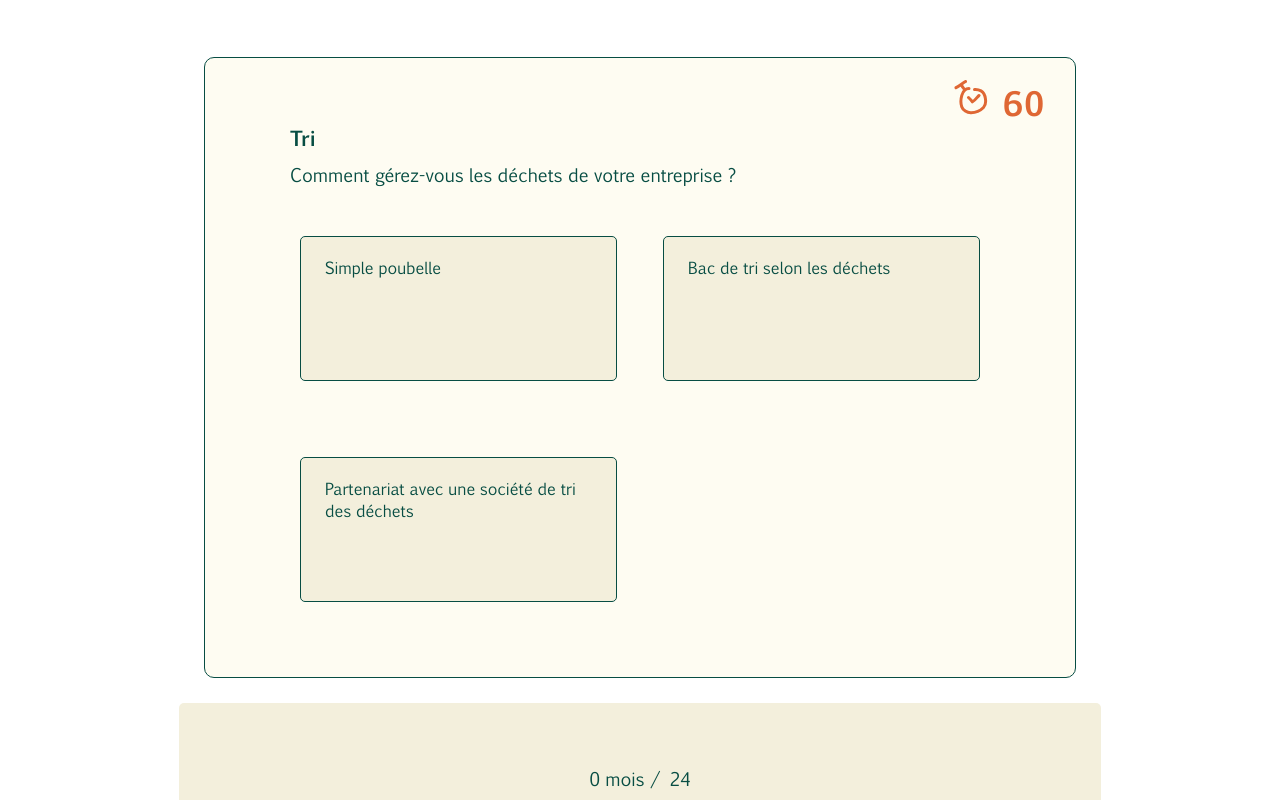
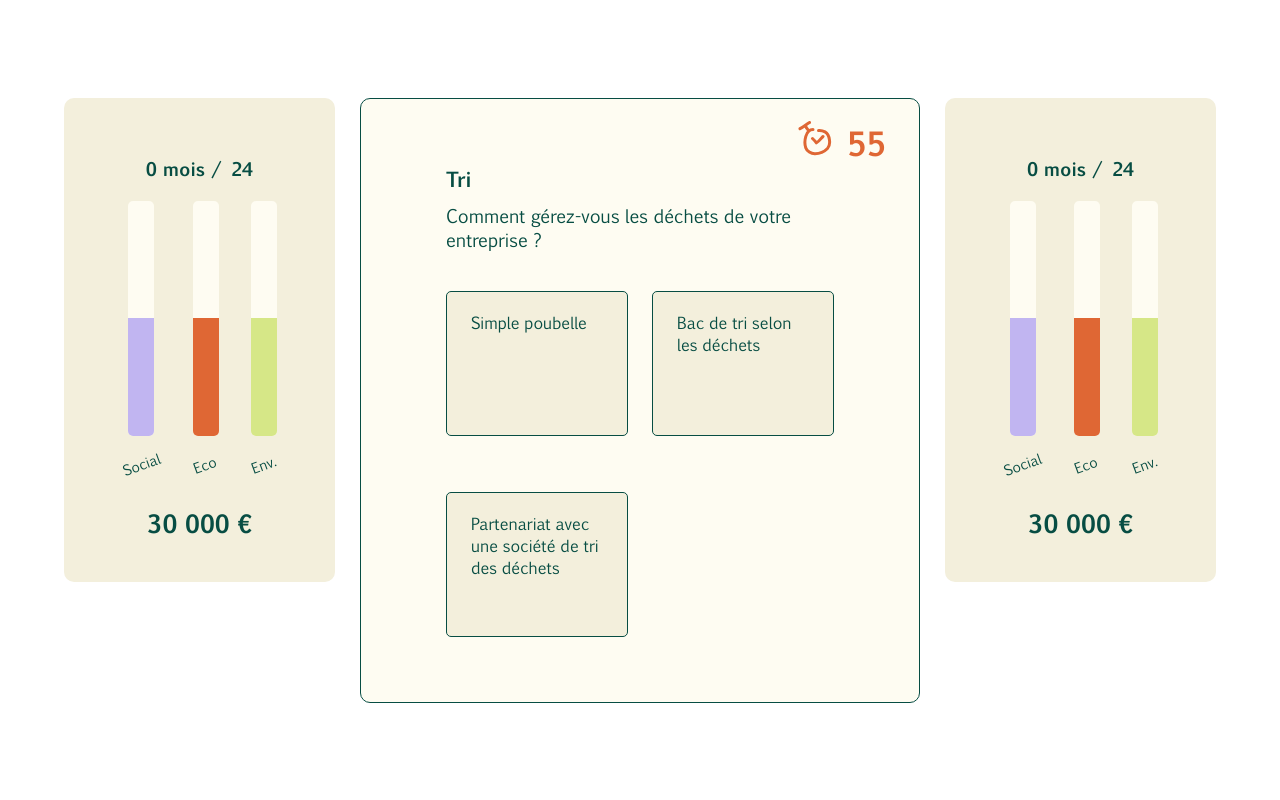
Before and after one commit to ValMgr/hackaton_2022_timeto, a React (Vite) app in the folder app/: page / in a window 1280 px wide. Shown: the top 800 px of the page. Built offline with nearby package versions, Linux system fonts and the light colour scheme.

Commit message:
[fix] : timer & add CSS

```diff
--- a/app/src/App.css
+++ b/app/src/App.css
@@ -1,46 +1,5 @@
-#root {
-  max-width: 1280px;
-  margin: 0 auto;
-  padding: 2rem;
-  text-align: center;
-}
 body {
   font-family: Euphemia;
-}
-
-.logo {
-  height: 6em;
-  padding: 1.5em;
-  will-change: filter;
-}
-.logo:hover {
-  filter: drop-shadow(0 0 2em #646cffaa);
-}
-.logo.react:hover {
-  filter: drop-shadow(0 0 2em #61dafbaa);
-}
-
-@keyframes logo-spin {
-  from {
-    transform: rotate(0deg);
-  }
-  to {
-    transform: rotate(360deg);
-  }
-}
-
-@media (prefers-reduced-motion: no-preference) {
-  a:nth-of-type(2) .logo {
-    animation: logo-spin infinite 20s linear;
-  }
-}
-
-.card {
-  padding: 2em;
-}
-
-.read-the-docs {
-  color: #888;
 }
 
 @font-face {
@@ -52,3 +11,13 @@ body {
   font-family: "EuphemiaBold";
   src: url("./assets/fonts/Euphemia_bold.ttf") format("truetype");
 }
+
+.App {
+  margin: 5%;
+  display: flex;
+  flex-direction: row;
+  align-items: flex-start;
+  justify-content: space-between;
+  gap: 25px;
+  box-sizing: border-box;
+}
--- a/app/src/App.tsx
+++ b/app/src/App.tsx
@@ -1,6 +1,7 @@
 import Gauges from './modules/gauges/Gauges'
 import { GameProvider } from './core/providers/GameProvider';
 import './App.css'
+
 
 import QuestionContainer from "./modules/question/components/QuestionContainer";
 
@@ -8,10 +9,12 @@ function App() {
 
   return (
     <div className="App">
-      <QuestionContainer />
       <GameProvider>
         <Gauges />
+        <QuestionContainer />
       </GameProvider>
+
+      <Gauges />
     </div>
   )
 }
--- a/app/src/core/providers/GameProvider.tsx
+++ b/app/src/core/providers/GameProvider.tsx
@@ -3,16 +3,16 @@ import { useState, useContext, createContext, useMemo } from 'react';
 import { GAUGE_MAX } from '@/core/constants/gauges';
 
 export type scoreType = {
-	ecologie: number;
+	environmental: number;
 	social: number;
-	economique: number;
+	economy: number;
 }
 
 export type GameContextType = {
 	users: string[];
 	setUsers: (users: string[]) => void;
 	score: scoreType;
-	updateScore: (modifier: {ecologie?: number, social?: number, economique?: number}) => void;
+	updateScore: (modifier: {environmental?: number, social?: number, economy?: number}) => void;
 };
 
 
@@ -20,9 +20,9 @@ const GameContext = createContext<GameContextType>({
 	users: [],
 	setUsers: () => {},
 	score: {
-		ecologie: 0,
+		environmental: 0,
 		social: 0,
-		economique: 0,
+		economy: 0,
 	},
 	updateScore: () => {},
 });
@@ -34,7 +34,7 @@ interface IProps {
 export const GameProvider = ({ children }: IProps) => {
   const [users, setUsers] = useState<string[]>([]);
   const [progression, setProgression] = useState<number>(0);
-	const [score, setScore] = useState<scoreType>({ ecologie: 0, social: 0, economique: 0 });
+	const [score, setScore] = useState<scoreType>({ environmental: 0, social: 0, economy: 0 });
 
 	// function checkLimit(value: number, score: number) {
 	// 	if (value >= GAUGE_MAX) return GAUGE_MAX;
@@ -42,13 +42,13 @@ export const GameProvider = ({ children }: IProps) => {
 	// 	return value;
 	// }
 
-	const updateScore = (modifier: { ecologie?: number, social?: number, economique?: number }) => {
+	const updateScore = (modifier: { environmental?: number, social?: number, economy?: number }) => {
 		// @TODO: check if score is between - GAUGE_MAX and GAUGE_MAX before updating
 
 		setScore((score) => ({
-			ecologie: score.ecologie + (modifier.ecologie || 0),
+			environmental: score.environmental + (modifier.environmental || 0),
 			social: score.social + (modifier.social || 0),
-			economique: score.economique + (modifier.economique || 0),
+			economy: score.economy + (modifier.economy || 0),
 		}));
 	}
 
--- a/app/src/modules/gauges/Gauges.tsx
+++ b/app/src/modules/gauges/Gauges.tsx
@@ -3,7 +3,7 @@ import { useEffect, useState } from "react";
 import { useGameContext } from "@/core/providers/GameProvider";
 import { GAUGE_MAX } from '@/core/constants/gauges';
 import Gauge from '@/modules/gauges/components/Gauge';
-import { ContainerGauge, MainContainer, TitleContainerGauge, EnvelopValue } from './styledComponents.js';
+import { ContainerGauge, MainContainer, TitleContainerGauge, EnvelopValue } from './styledComponents';
 
 function Gauges() {
 	const { score, updateScore } = useGameContext();
@@ -13,17 +13,12 @@ function Gauges() {
 			<MainContainer>
 				<TitleContainerGauge>0 mois / 24</TitleContainerGauge>
 				<ContainerGauge>
-					<Gauge label="Social" value={score.ecologie} limit={GAUGE_MAX} gaugeColor={"#C1B5F1"} />
-					<Gauge label="Eco" value={score.economique} limit={GAUGE_MAX} gaugeColor={"#DF6734"} />
+					<Gauge label="Social" value={score.environmental} limit={GAUGE_MAX} gaugeColor={"#C1B5F1"} />
+					<Gauge label="Eco" value={score.economy} limit={GAUGE_MAX} gaugeColor={"#DF6734"} />
 					<Gauge label="Env." value={score.social} limit={GAUGE_MAX} gaugeColor={"#D6E787"} />
 				</ContainerGauge>
 				<EnvelopValue>30 000 €</EnvelopValue>
 			</MainContainer>
-
-			<div>
-				<button onClick={() => updateScore({ecologie: 1})}>+1</button>
-				<button onClick={() => updateScore({ecologie: -1})}>-1</button>
-			</div>
 		</>
 	);
 }
--- a/app/src/modules/gauges/components/Gauge.tsx
+++ b/app/src/modules/gauges/components/Gauge.tsx
@@ -1,11 +1,12 @@
 import { useMemo } from 'react';
 
-import { ContainerLevel, Level, GaugeLabel, MainContainer } from './styledComponents.js';
+import { ContainerLevel, Level, GaugeLabel, MainContainer } from './styledComponents';
 
 interface IProps {
 	label: string;
 	value: number;
 	limit: number;
+	gaugeColor: string
 }
 
 function Gauge({ label, value, limit, gaugeColor }: IProps) {
--- a/app/src/modules/gauges/components/styledComponents.js
+++ b/app/src/modules/gauges/components/styledComponents.ts
@@ -1,4 +1,9 @@
 import styled from 'styled-components';
+
+interface ILevelProps {
+  top: number;
+	gaugeColor: string;
+}
 
 export const ContainerLevel = styled.div`
 	width: 26px;
@@ -8,9 +13,10 @@ export const ContainerLevel = styled.div`
 	position: relative;
 	border-radius: 5px;
 	overflow: hidden;
+	height: 100%
 `
 
-export const Level = styled.div`
+export const Level = styled.div<ILevelProps>`
 	position: absolute;
 	bottom: 0;
 	width: 26px;
--- a/app/src/modules/gauges/styledComponents.js
+++ b/app/src/modules/gauges/styledComponents.ts
@@ -1,14 +1,18 @@
-import styled, { css } from 'styled-components'
+import styled from 'styled-components'
 
 export const MainContainer = styled.div`
 	background-color: #F3EFDC;
-	border-radius: 5px;
-	padding: 3rem;
+	border-radius: 10px;
+	padding: 42px;
+	max-height: 400px;
+	display: flex;
+	flex-direction: column;
+	align-items: center;
 `
 
 export const ContainerGauge = styled.div`
 	display: flex;
-	height: 400px;
+	height: 300px;
 	width: fit-content;
 	border-radius: 5px;
 	color: #074D43;
@@ -17,10 +21,12 @@ export const ContainerGauge = styled.div`
 export const TitleContainerGauge = styled.h2`
 	font-size: 18px;
 	color: #074D43;
-`
+	font-family: EuphemiaBold;
+	`
 
-export const EnvelopValue = styled.span`
+	export const EnvelopValue = styled.span`
 	font-size: 24px;
+	font-family: EuphemiaBold;
 	color: #074D43;
 	display: block;
 	font-weight: 600;
--- a/app/src/modules/question/components/QuestionContainer.tsx
+++ b/app/src/modules/question/components/QuestionContainer.tsx
@@ -4,16 +4,16 @@ import { useEffect, useMemo, useState } from 'react'
 import {QuestionTitle, QuestionText, ContainerButtons,ContainerQuestion} from "@/modules/question/components/styledComponents";
 import type { Question } from "@/types/question";
 
+import { useGameContext } from "@/core/providers/GameProvider";
+
 import getQuestion from "../services/api";
 
 function QuestionContainer() {
 
-  let [question, setQuestion] = useState<Question | null>(null);
-  let [selected, setSelected] = useState<number>(-1);
+  const {updateScore} = useGameContext();
 
-  let [timer, setTimer] = useState<number>(60);
-
-
+  const [question, setQuestion] = useState<Question | null>(null);
+  const [selected, setSelected] = useState<number>(-1);
 
 
   useEffect(() => {
@@ -23,6 +23,8 @@ function QuestionContainer() {
     })();
   }
   }, [question]);
+
+
 
 
   const renderQuestionText: JSX.Element | null = useMemo(() => {
@@ -38,59 +40,37 @@ function QuestionContainer() {
     )
   }, [question]);
 
-
   const renderAnswers: JSX.Element[] | null = useMemo(() => {
     if(!question) {
       return null;
     }
 
-    const handleClick = (index: number) => {
+    const handleClick = (index: number, answer:Object) => {
       setSelected(index);
+      updateScore(answer);
+
       // @TODO: Send vote to server
     };
 
-    console.log('time', timer)
-    if (timer < 50) {
-      console.log('50');
-    }
+    // console.log('time', timer)
+    // if (timer < 50) {
+    //   console.log('50');
+    // }
 
     return question.answers.map((answer, index) => (
     <Button
       key={`answer_${answer.id}`}
       label={answer.text}
-      callback={() => handleClick(index)}
+      callback={() => handleClick(index, answer.gauges)}
       selected={selected === index} />
     ));
   }, [question, selected]);
 
 
-  const handleInterval = () => {
-
-    function timerFunction() {
-      if (timer > 0) {
-        setTimer(timer -= 1);
-      } else {
-        setTimer(0);
-        clearInterval(interval);
-        console.log('addattributes');
-      }
-    }
-
-    const interval = setInterval(timerFunction, 1000);
-
-
-    // @TODO: Send vote to server
-  };
-
-
-
 
   return(
     <ContainerQuestion>
-      <Timer
-        timer={timer}
-        callback={() => handleInterval()}
-      />
+      <Timer  />
       {renderQuestionText}
       <ContainerButtons>
         {renderAnswers}
--- a/app/src/modules/question/components/Timer.tsx
+++ b/app/src/modules/question/components/Timer.tsx
@@ -1,14 +1,33 @@
 import {TimerContainer} from "./styledComponents.js";
+import { useEffect, useState } from 'react'
 
-interface IProps {
-  timer: number;
-  callback: () => void;
-}
 
-function Timer({ timer, callback }: IProps) {
+
+function Timer() {
+  const [timer, setTimer] = useState<number>(60);
+  const [interval, createInterval] = useState<NodeJS.Timer>();
+
+  function timerFunction() {
+    if (timer > 0) {
+      setTimer((timer) => timer - 1);
+    } else {
+      setTimer(0);
+      console.log('addattributes');
+    }
+  }
+
+  useEffect(() => {
+    if (!interval) {
+      createInterval(setInterval(timerFunction, 1000));
+    }
+    return () => {
+      clearInterval(interval)
+    }
+  })
+
 
   return(
-    <TimerContainer onClick={callback}>
+    <TimerContainer >
       <svg width="34" height="35" viewBox="0 0 34 35" fill="none" xmlns="http://www.w3.org/2000/svg">
         <path d="M15 8.5C7.49436 8.5 5.76302 20.8031 7.71588 26.6617C8.94499 30.3491 13.0583 32.707 16.7589 32.7657C22.2581 32.853 25.6983 31.3017 29.5 27.5C33.0937 23.9063 31.9731 13.6903 27 10.893C24.2258 9.3325 23.6977 9.5 20.5001 9.5M2 7.70838C4.38289 6.51693 9.15442 2.76164 11.5 1.5M8 6C8.58253 7.10033 9.45889 8.03587 10.1345 9.04927M14.5 17.5C15.5 18.5 16.5736 19.6134 17.1838 20.3326C17.4605 20.6586 18.4425 21.984 18.6124 22.0582C18.9393 22.201 24.6179 15.798 25 15.5" stroke="#DF6734" stroke-width="3" stroke-linecap="round"/>
       </svg>
--- a/app/src/modules/question/components/styledComponents.ts
+++ b/app/src/modules/question/components/styledComponents.ts
@@ -8,9 +8,9 @@ export const ContainerButton = styled.button<IButtonProps>`
   background-color: #F3EFDC;
   color: #074D43;
   border : 1px solid #074D43;
-  margin: 10px;
+  // margin: 10px;
   padding: 20px 24px;
-  width: 317px;
+  width: 100%;
   height: 145px;
   display: flex;
   align-items: flex-start;
@@ -29,7 +29,6 @@ export const ContainerButton = styled.button<IButtonProps>`
 export const ContainerQuestion = styled.div`
   background-color: #FEFCF2;
   border : 1px solid #074D43;
-  margin: 25px;
   padding: 65px 85px;
   max-width: 700px;
   display: flex;
@@ -37,16 +36,15 @@ export const ContainerQuestion = styled.div`
   align-items: flex-start;
   border-radius: 10px;
   position: relative;
+  width: 50%
 `;
 
 export const ContainerButtons = styled.div`
-  display: flex;
-  flex-direction: row;
-  align-items: flex-start;
-  justify-content: space-between;
-  gap: 24px;
-  row-gap: 56px;
-  flex-wrap: wrap;
+  display: grid;
+  grid-template-columns: repeat(2, 1fr);
+  grid-template-rows: repeat(2, 1fr);
+  grid-column-gap: 24px;
+  grid-row-gap: 56px;
 `;
 
 export const QuestionTitle = styled.div`
```
